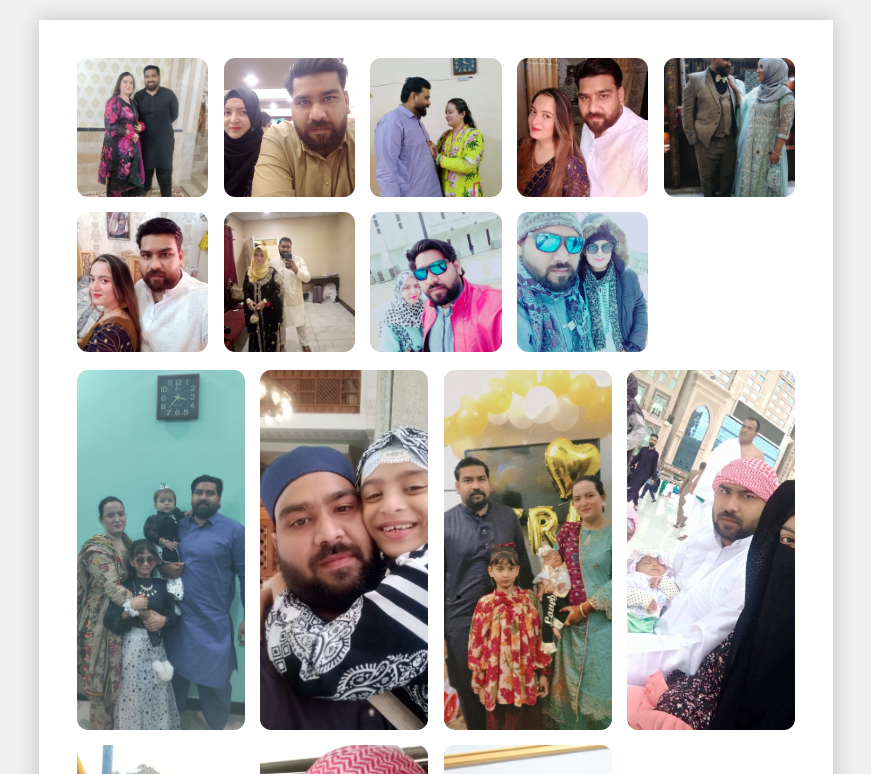
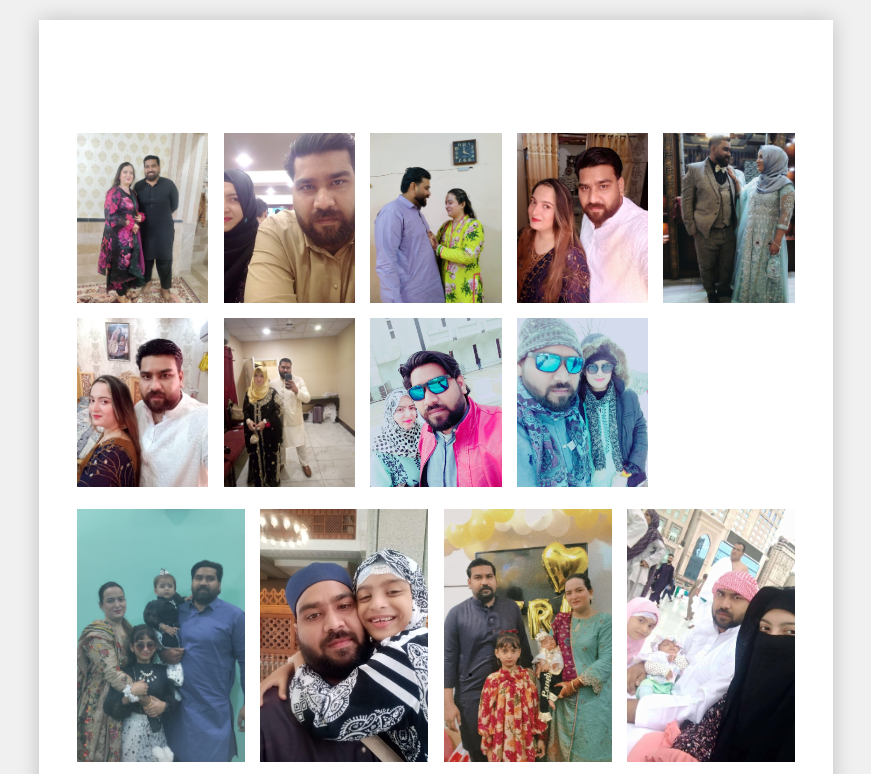
Before and after one commit to muhammadhammadweb/anniversary, a plain HTML site: page index.html in a window 1280 px wide. Shown: the top 774 px of the page, without its empty margins (204-1075 px from the left). Drawn offline with Linux system fonts and the light colour scheme.

Commit message:
Update index.html

```diff
--- a/index.html
+++ b/index.html
@@ -65,39 +65,36 @@
     page-break-inside: avoid;
     display: flex;
     flex-direction: column;
-    gap: 5mm;
+    justify-content: center;
+    gap: 6mm;
   }
 
-  /* Top: 9 small passport-size photos (couple) */
+  /* Top: 9 small passport-size photos (couple) - 5 per row */
   .small-grid {
-    display: grid;
-    grid-template-columns: repeat(5, 1fr);
-    grid-template-rows: repeat(2, 1fr);
+    display: flex;
+    flex-wrap: wrap;
     gap: 4mm;
     width: 100%;
-    flex: 2;
-    min-height: 0;
+  }
+
+  .small-grid > div {
+    width: calc((100% - 16mm) / 5); /* 4 gaps of 4mm between 5 columns */
+    aspect-ratio: 7 / 9; /* passport-style ratio */
     overflow: hidden;
   }
 
-  /* Bottom: 7 large standard-size photos (family) — 4 columns x 2 rows */
+  /* Bottom: 7 large 4x6-ratio photos (family) - 4 per row */
   .big-grid {
-    display: grid;
-    grid-template-columns: repeat(4, 1fr);
-    grid-template-rows: repeat(2, 1fr);
+    display: flex;
+    flex-wrap: wrap;
     gap: 4mm;
     width: 100%;
-    flex: 5;
-    min-height: 0;
-    overflow: hidden;
   }
 
-  .small-grid > div,
   .big-grid > div {
-    min-width: 0;
-    min-height: 0;
+    width: calc((100% - 12mm) / 4); /* 3 gaps of 4mm between 4 columns */
+    aspect-ratio: 4 / 6; /* standard 4x6 ratio */
     overflow: hidden;
-    border-radius: 3mm;
   }
 
   .small-grid img,
```
